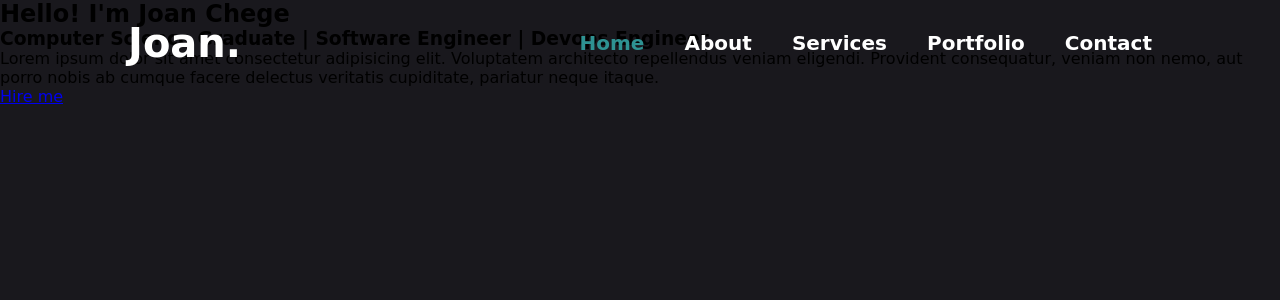
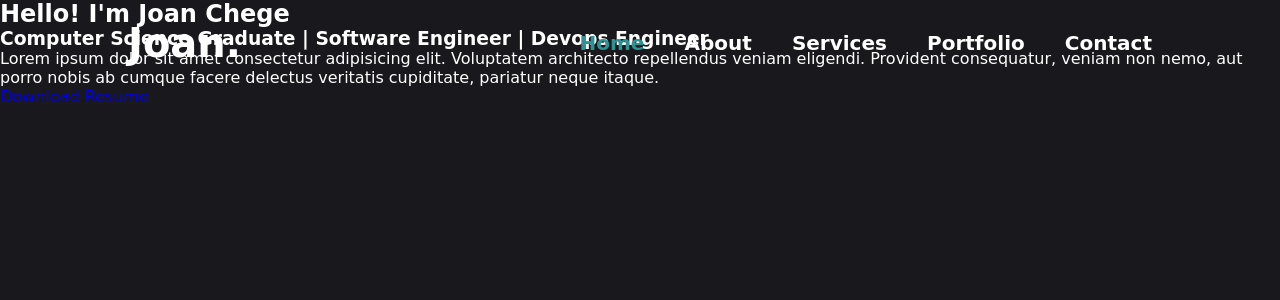
Before and after one commit to JoanChege/Portfolio, a Python web app: template templates/index.html in a window 1280 px wide. Shown: the top 300 px of the page. Run offline with Jinja, Linux system fonts and the light colour scheme; the template is opened without the code that fills it, so the values that code supplies are empty; some web fonts are replaced.

Commit message:
remove hire me btn, add cv btn

```diff
--- a/static/css/styles.css
+++ b/static/css/styles.css
@@ -9,6 +9,7 @@
 
 body{
     background: rgb(25, 24, 29);
+    color: white;
 }
 
 .header{
--- a/templates/index.html
+++ b/templates/index.html
@@ -24,7 +24,7 @@
             <h3>Computer Science Graduate | Software Engineer | Devops Engineer</h3>
             <p>Lorem ipsum dolor sit amet consectetur adipisicing elit. Voluptatem architecto repellendus veniam eligendi. Provident consequatur, veniam non nemo, aut porro nobis ab cumque facere delectus veritatis cupiditate, pariatur neque itaque.</p>
             <div class="btn-box">
-                <a href="#" class="btn">Hire me</a>
+                <a href="#" class="btn">Download Resume</a>
             </div>
         </div>
     </section>
```
